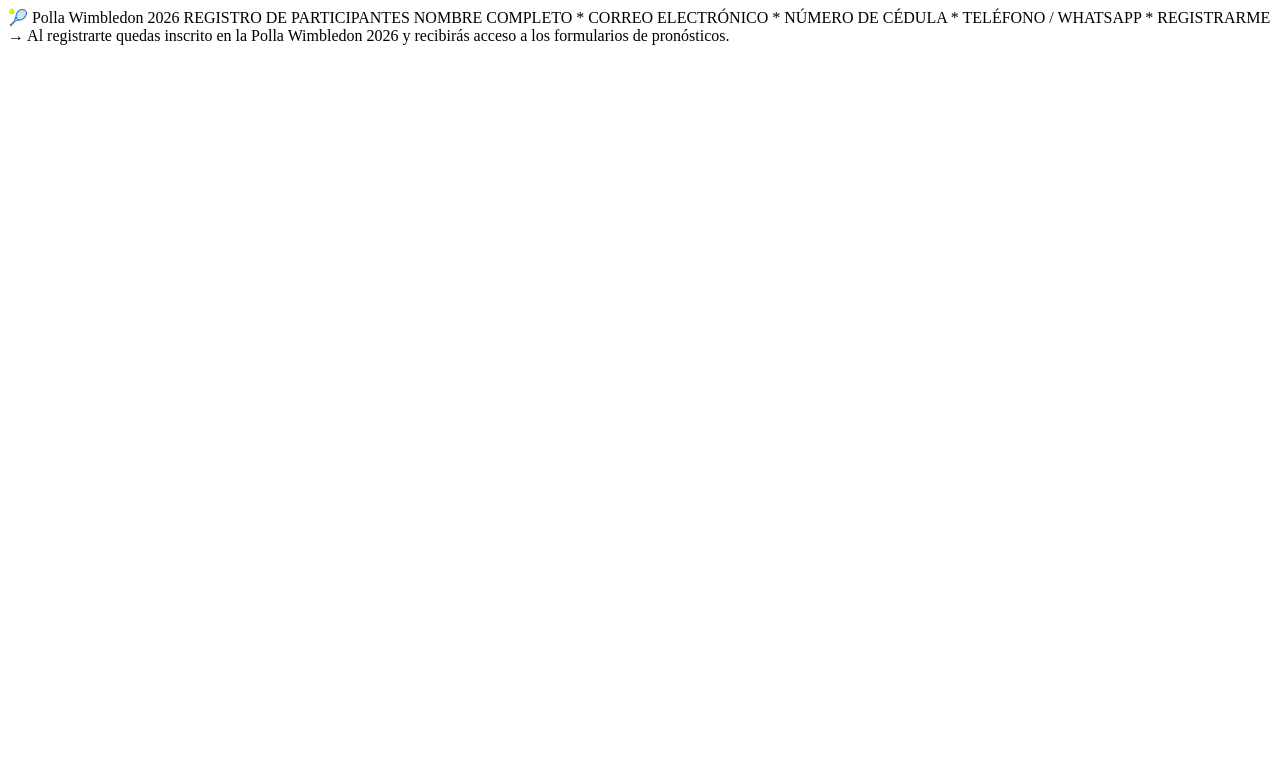
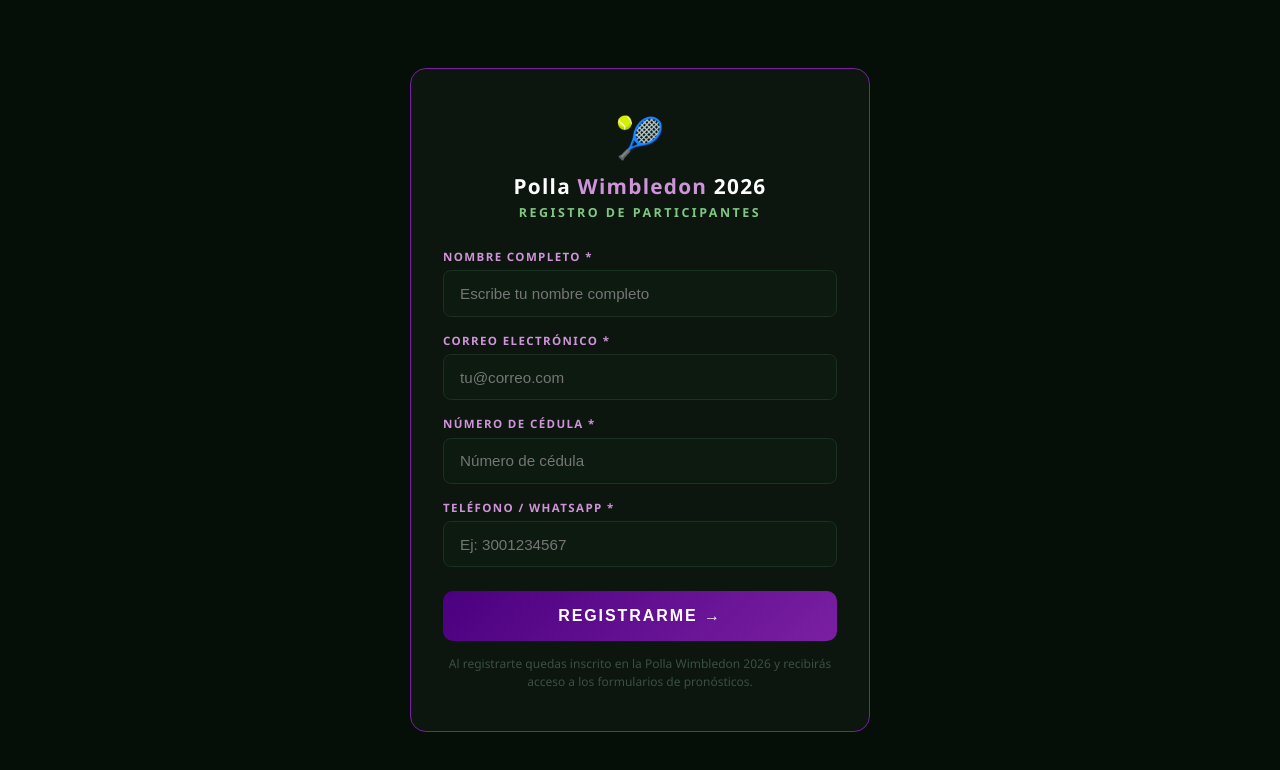
Before and after one commit to danielaristo/danielaristo.github.io, a plain HTML site: page wimbledon2026/registro.html in a window 1280 px wide. Drawn offline with Linux system fonts and the light colour scheme.

Commit message:
Add files via upload

```diff
--- a/wimbledon2026/registro.html
+++ b/wimbledon2026/registro.html
@@ -1,9 +1,110 @@
-🎾
-Polla Wimbledon 2026
-REGISTRO DE PARTICIPANTES
-NOMBRE COMPLETO *
-CORREO ELECTRÓNICO *
-NÚMERO DE CÉDULA *
-TELÉFONO / WHATSAPP *
-REGISTRARME →
-Al registrarte quedas inscrito en la Polla Wimbledon 2026 y recibirás acceso a los formularios de pronósticos.
+<!DOCTYPE html>
+<html lang="es">
+<head>
+<meta charset="UTF-8">
+<meta name="viewport" content="width=device-width, initial-scale=1.0">
+<title>Polla Wimbledon 2026 — Registro</title>
+<style>
+*{margin:0;padding:0;box-sizing:border-box}
+body{background:#050f08;color:#e8f5e9;font-family:'Segoe UI',system-ui,-apple-system,sans-serif;min-height:100vh;display:flex;flex-direction:column;align-items:center;justify-content:center;padding:1.5rem 1rem}
+
+.card{background:#0c150e;border:1.5px solid #7B1FA2;border-radius:16px;padding:2.5rem 2rem;max-width:460px;width:100%}
+
+.logo{text-align:center;margin-bottom:1.75rem}
+.logo-icon{font-size:2.5rem;margin-bottom:.5rem}
+.logo-title{font-size:1.3rem;font-weight:900;color:#fff;letter-spacing:.06em}
+.logo-title span{color:#CE93D8}
+.logo-sub{font-size:.78rem;color:#81C784;font-weight:700;text-transform:uppercase;letter-spacing:.2em;margin-top:.25rem}
+
+label{display:block;color:#CE93D8;font-size:.72rem;font-weight:700;text-transform:uppercase;letter-spacing:.12em;margin-bottom:.4rem}
+input{width:100%;background:#0d1a0f;border:1.5px solid #1a3020;color:#e8f5e9;padding:.85rem 1rem;border-radius:8px;font-size:.95rem;outline:none;transition:border-color .2s;-webkit-appearance:none}
+input:focus{border-color:#7B1FA2}
+.mb{margin-bottom:1rem}
+
+.btn{width:100%;background:linear-gradient(135deg,#4a0080,#7B1FA2);color:#fff;border:none;padding:1rem;border-radius:10px;font-size:1rem;font-weight:900;cursor:pointer;text-transform:uppercase;letter-spacing:.12em;transition:opacity .2s;margin-top:.5rem}
+.btn:hover{opacity:.9}
+.btn:disabled{opacity:.45;cursor:not-allowed}
+
+#msgBox{display:none;margin-top:1rem;padding:.85rem 1rem;border-radius:8px;font-size:.9rem;font-weight:600;text-align:center;line-height:1.5}
+#msgBox.ok {background:#082010;border:1.5px solid #4caf50;color:#4caf50;display:block}
+#msgBox.err{background:#200808;border:1.5px solid #f44336;color:#f44336;display:block}
+
+.note{text-align:center;color:#3a5040;font-size:.75rem;margin-top:.85rem;line-height:1.5}
+</style>
+</head>
+<body>
+
+<div class="card">
+  <div class="logo">
+    <div class="logo-icon">🎾</div>
+    <div class="logo-title">Polla <span>Wimbledon</span> 2026</div>
+    <div class="logo-sub">Registro de participantes</div>
+  </div>
+
+  <div class="mb">
+    <label>Nombre completo *</label>
+    <input type="text" id="nombre" placeholder="Escribe tu nombre completo" autocomplete="name">
+  </div>
+  <div class="mb">
+    <label>Correo electrónico *</label>
+    <input type="email" id="email" placeholder="tu@correo.com" inputmode="email" autocomplete="email">
+  </div>
+  <div class="mb">
+    <label>Número de cédula *</label>
+    <input type="text" id="cedula" placeholder="Número de cédula" inputmode="numeric">
+  </div>
+  <div class="mb">
+    <label>Teléfono / WhatsApp *</label>
+    <input type="text" id="telefono" placeholder="Ej: 3001234567" inputmode="tel" autocomplete="tel">
+  </div>
+
+  <button class="btn" id="btnEnviar" onclick="registrar()">Registrarme →</button>
+  <div id="msgBox"></div>
+  <div class="note">Al registrarte quedas inscrito en la Polla Wimbledon 2026 y recibirás acceso a los formularios de pronósticos.</div>
+</div>
+
+<script>
+'use strict';
+const SCRIPT_URL = 'https://script.google.com/macros/s/AKfycbygrPEPSNgjVVg3L5B2aHvucZPe3Otvb-jjprLGCTkb27P6aqpcLbjzVho_9XYMlO4mrg/exec';
+
+async function registrar() {
+  const nombre   = document.getElementById('nombre').value.trim();
+  const email    = document.getElementById('email').value.trim();
+  const cedula   = document.getElementById('cedula').value.trim();
+  const telefono = document.getElementById('telefono').value.trim();
+
+  if (!nombre || !email || !cedula || !telefono) {
+    showMsg('⚠️ Completa todos los campos para continuar.', 'err'); return;
+  }
+  if (!/^[^\s@]+@[^\s@]+\.[^\s@]+$/.test(email)) {
+    showMsg('⚠️ Ingresa un correo electrónico válido.', 'err'); return;
+  }
+
+  const btn = document.getElementById('btnEnviar');
+  btn.disabled = true; btn.textContent = 'Enviando...';
+
+  try {
+    await fetch(SCRIPT_URL, {
+      method: 'POST', mode: 'no-cors',
+      headers: {'Content-Type': 'text/plain'},
+      body: JSON.stringify({
+        formulario: 'Registro',
+        timestamp:  new Date().toISOString(),
+        nombre, email, cedula, telefono,
+      }),
+    });
+    showMsg('✅ ¡Registro exitoso! Bienvenido a la Polla Wimbledon 2026. 🎾', 'ok');
+    btn.textContent = '✅ Registrado';
+  } catch(e) {
+    showMsg('❌ Error al enviar. Verifica tu internet e intenta de nuevo.', 'err');
+    btn.disabled = false; btn.textContent = 'Registrarme →';
+  }
+}
+
+function showMsg(msg, type) {
+  const el = document.getElementById('msgBox');
+  el.textContent = msg; el.className = type;
+}
+</script>
+</body>
+</html>
```
